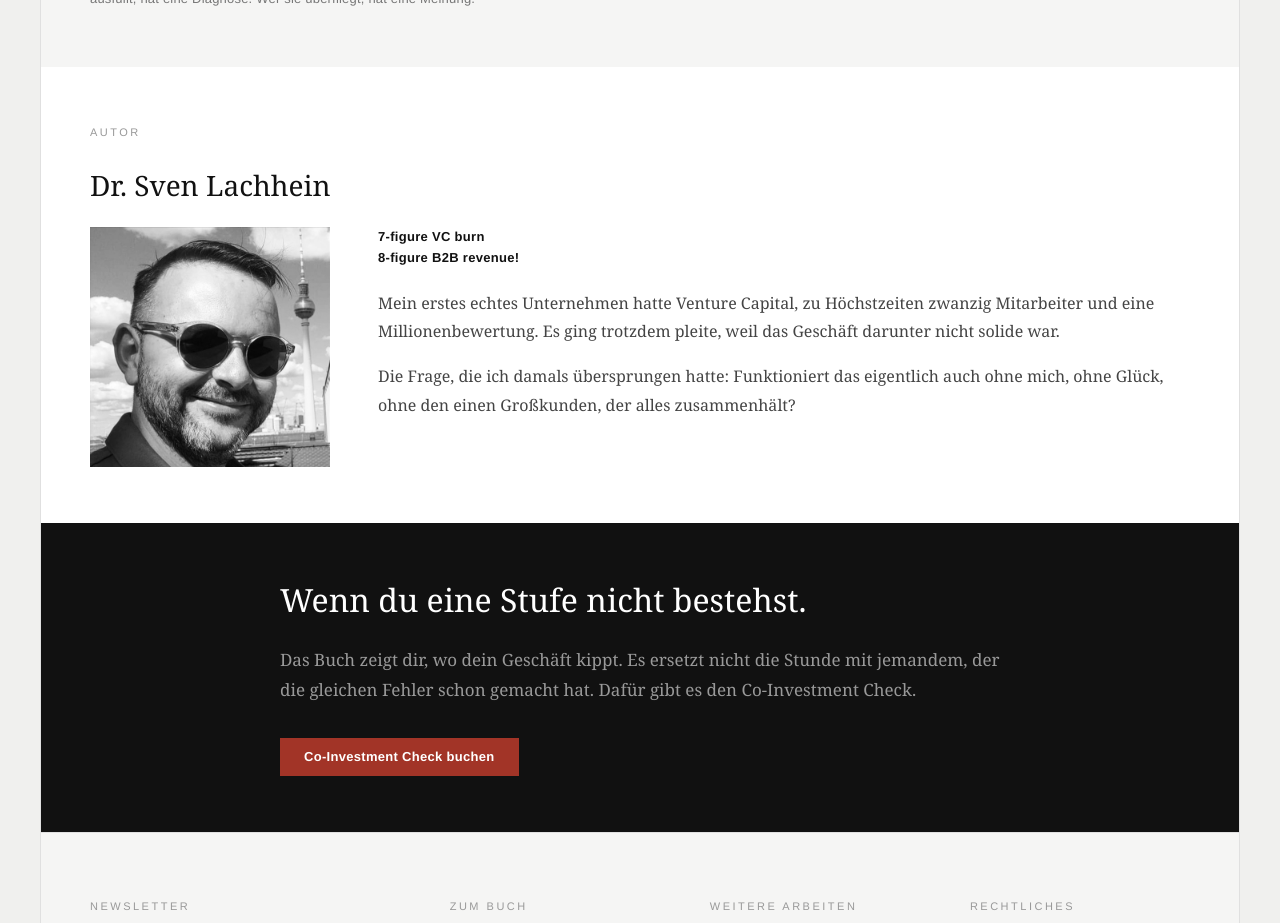
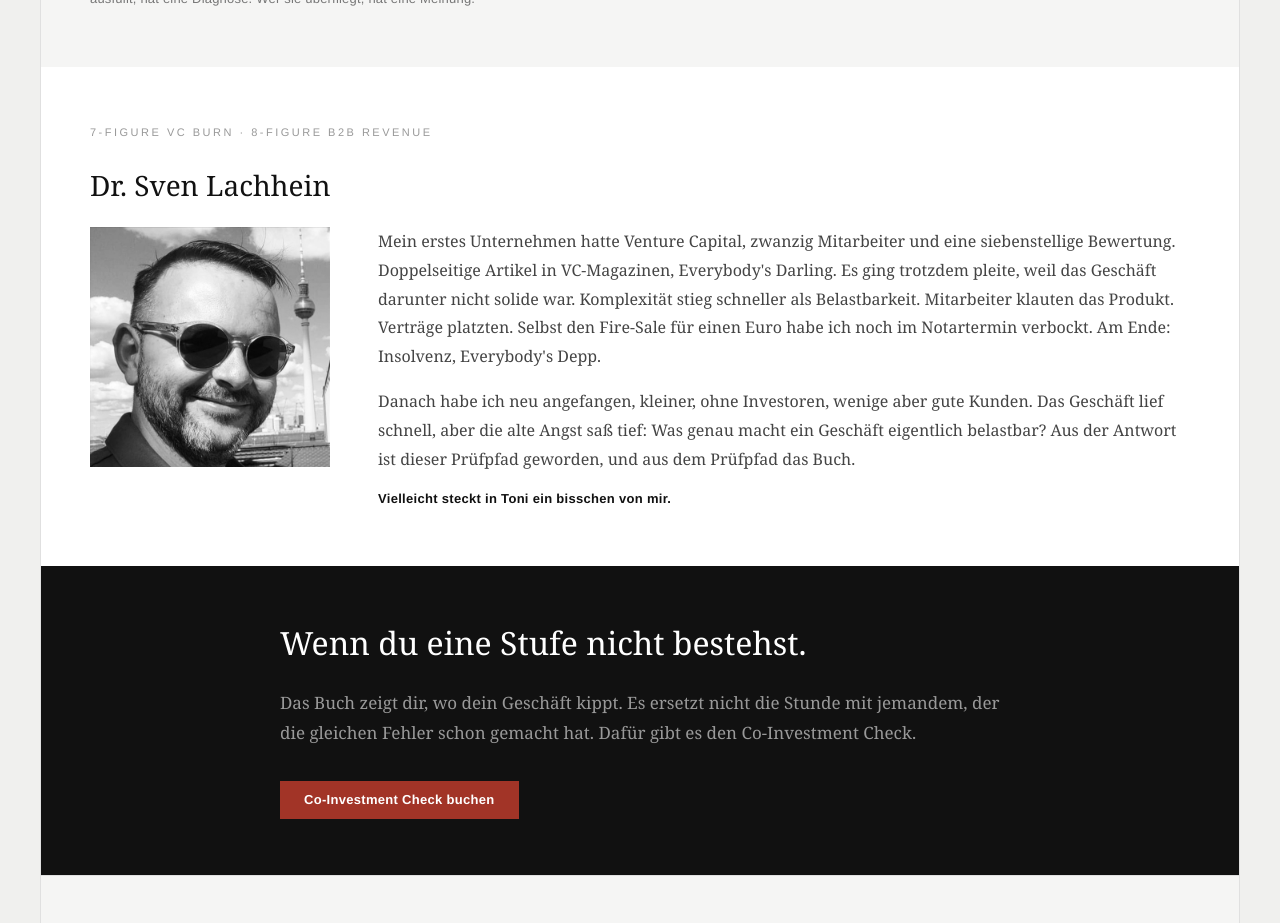
Before and after one commit to svenlachhein/no-proof-no-business, a Next.js app: page / in a window 1280 px wide. Shown: the part 2360-3283 px from the top of the page. Built offline with nearby package versions, Linux system fonts and the light colour scheme.

Commit message:
feat(author): zugespitzte Insolvenz-Geschichte, Bruecke zu Toni

```diff
--- a/components/Author.tsx
+++ b/components/Author.tsx
@@ -4,9 +4,8 @@ export default function Author() {
   return (
     <section id="autor" className="section">
       <div className="section-inner">
-        <span className="section-label">Autor</span>
+        <p className="section-label">7-figure VC burn · 8-figure B2B revenue</p>
         <h2>Dr. Sven Lachhein</h2>
-
         <div className="author-grid">
           <div className="author-photo">
             <Image
@@ -17,22 +16,13 @@ export default function Author() {
             />
           </div>
           <div className="author-text">
-            <div className="author-meta">
-              7-figure VC burn
-              <br />
-              8-figure B2B revenue!
-            </div>
             <p>
-              Mein erstes echtes Unternehmen hatte Venture Capital, zu
-              Höchstzeiten zwanzig Mitarbeiter und eine Millionenbewertung. Es
-              ging trotzdem pleite, weil das Geschäft darunter nicht solide
-              war.
+              Mein erstes Unternehmen hatte Venture Capital, zwanzig Mitarbeiter und eine siebenstellige Bewertung. Doppelseitige Artikel in VC-Magazinen, Everybody&apos;s Darling. Es ging trotzdem pleite, weil das Geschäft darunter nicht solide war. Komplexität stieg schneller als Belastbarkeit. Mitarbeiter klauten das Produkt. Verträge platzten. Selbst den Fire-Sale für einen Euro habe ich noch im Notartermin verbockt. Am Ende: Insolvenz, Everybody&apos;s Depp.
             </p>
             <p>
-              Die Frage, die ich damals übersprungen hatte: Funktioniert das
-              eigentlich auch ohne mich, ohne Glück, ohne den einen Großkunden,
-              der alles zusammenhält?
+              Danach habe ich neu angefangen, kleiner, ohne Investoren, wenige aber gute Kunden. Das Geschäft lief schnell, aber die alte Angst saß tief: Was genau macht ein Geschäft eigentlich belastbar? Aus der Antwort ist dieser Prüfpfad geworden, und aus dem Prüfpfad das Buch.
             </p>
+            <p className="author-meta">Vielleicht steckt in Toni ein bisschen von mir.</p>
           </div>
         </div>
       </div>
```
